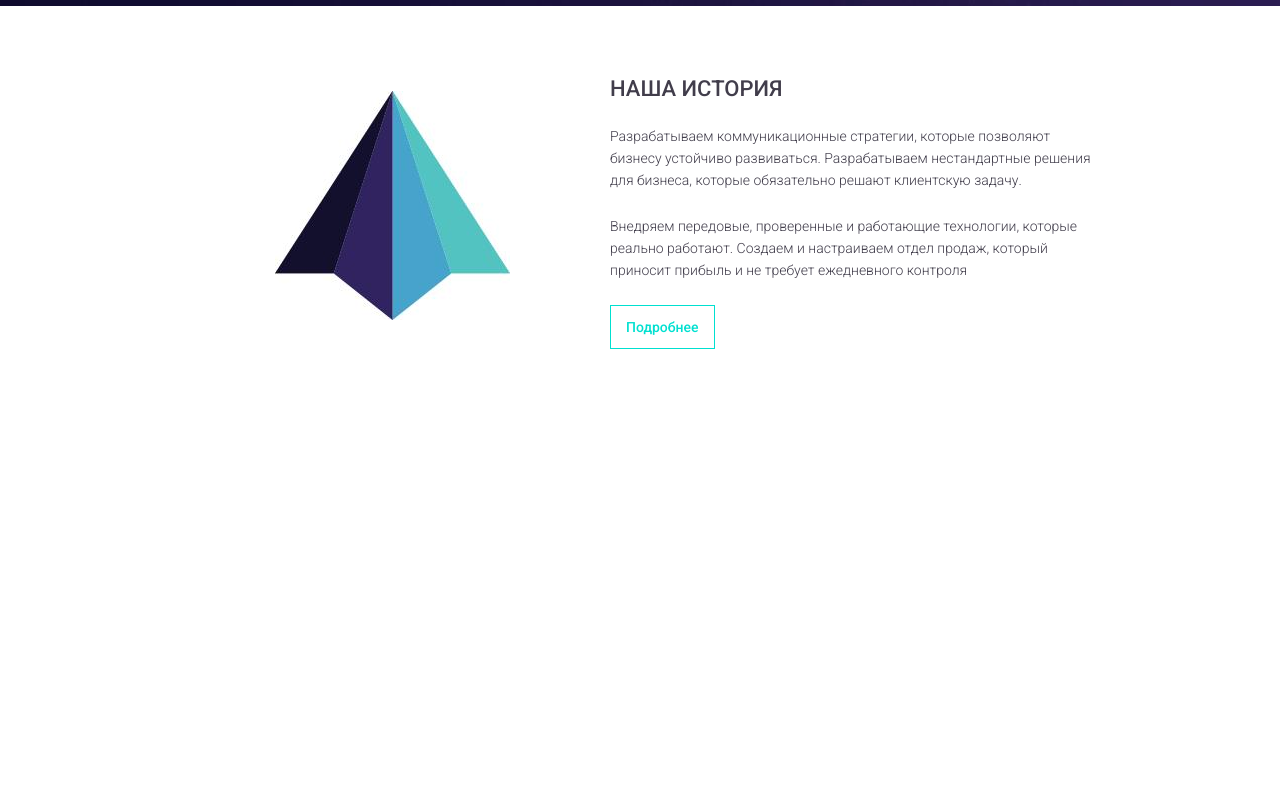
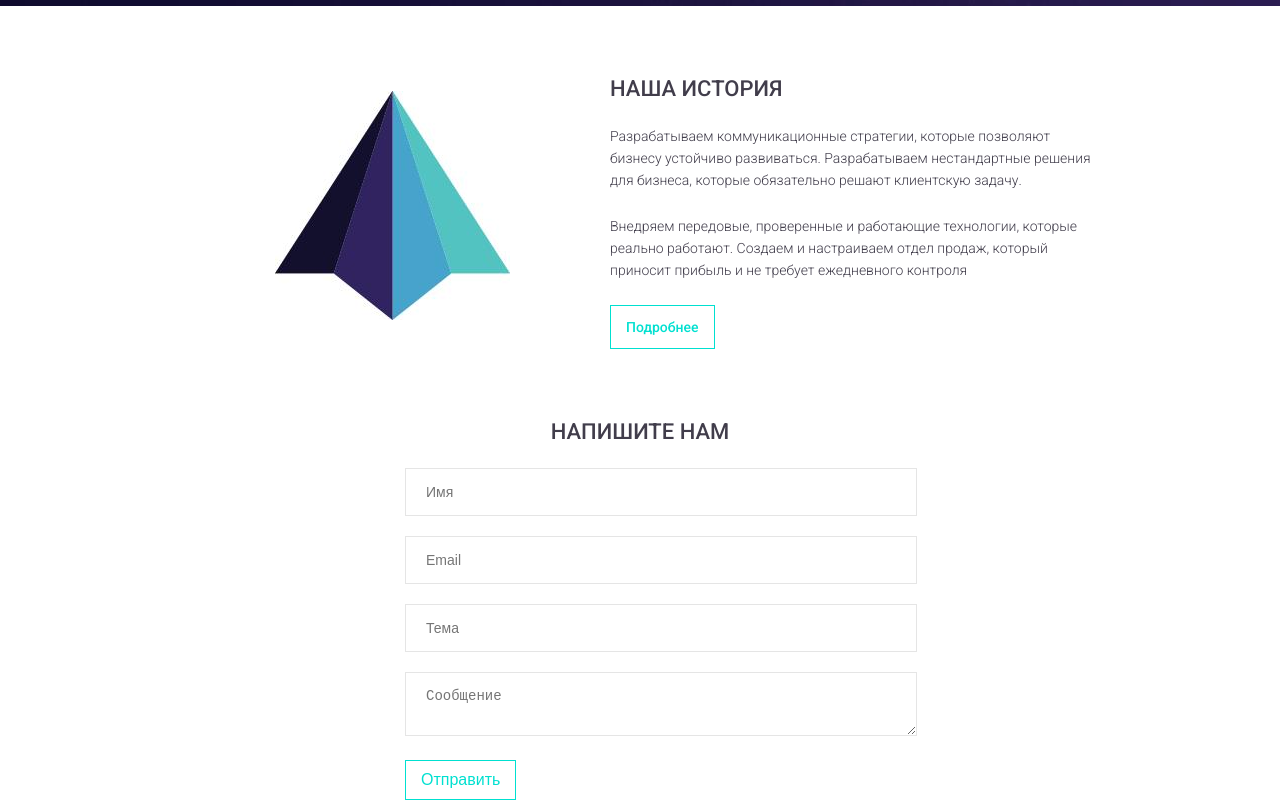
Before and after one commit to DenisIvDevelop/tajam-maket, a plain HTML site: page index.html in a window 1280 px wide. Shown: the part 675-1475 px from the top of the page. Before the commit the page ends 1048 px from the top, so only its background shows below. Drawn offline with Linux system fonts and the light colour scheme.

Commit message:
add form block

```diff
--- a/css/style.css
+++ b/css/style.css
@@ -92,6 +92,7 @@ header {
 
 .history {
     padding-top: 70px;
+    margin-bottom: 70px;
 }
 
 .imgleft {
@@ -110,3 +111,47 @@ header {
     font-size: 14px;
     margin-bottom: 24px;
 }
+
+.form {
+    width: 470px;
+    margin: 0 auto;
+}
+
+.form h2{
+    text-align: center;
+    text-transform: uppercase;
+    font-size: 22px;
+    margin-bottom: 24px;
+}
+
+.input-txt {
+    width: 100%;
+    margin-bottom: 20px;
+    padding: 15px 20px;
+    border: 1px solid #e5e5e5;
+    font-size: 14px;
+    color: #413d4b;
+    outline: none;
+}
+
+.textarea_txt {
+    width: 100%;
+    margin-bottom: 20px;
+    padding: 15px 20px;
+    border: 1px solid #e5e5e5;
+    font-size: 14px;
+    color: #413d4b;
+    outline: none;
+}
+
+.button {
+    display: inline-block;
+    padding: 10px 15px;
+    font-weight: 500;
+    text-decoration: none;
+    border: 1px solid #00e0d0;
+    color: #00e0d0;
+    background: none;
+    font-size: 16px;
+    cursor: pointer;
+}
--- a/index.html
+++ b/index.html
@@ -47,6 +47,18 @@
                 <p><a href="#" class="link-button">Подробнее</a></p>
             </div>
         </article>
+        <div class="form">
+            <h2>НАПИШИТЕ НАМ</h2>
+            <div class="form-block">
+                <form action="" method="post">
+                    <input type="text" class="input-txt" name="name" placeholder="Имя">
+                    <input type="email" class="input-txt" name="email" placeholder="Email">
+                    <input type="text" class="input-txt" name="subject" placeholder="Тема">
+                    <textarea name="message" class="textarea_txt" placeholder="Сообщение"></textarea>
+                    <button class="button">Отправить</button>
+                </form>
+            </div>
+        </div>
     </main>
 </body>
 </html>
```
